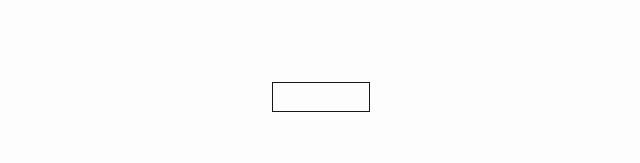
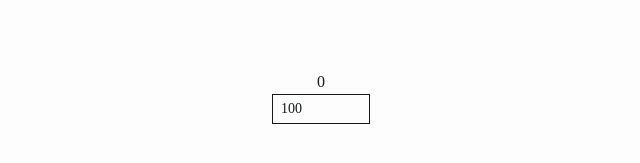
Before and after one commit to Nasserkar/Colox, a React (Vite) app: page /inputs in a window 1280 px wide. Shown: the part 303-466 px from the top of the page, without its empty margins (319-959 px from the left). Built offline with nearby package versions, Linux system fonts and the light colour scheme; a web font is replaced by a local one.

Commit message:
feat: complete custom input feature

```diff
--- /dev/null
+++ b/src/lib/zod.ts
@@ -0,0 +1,14 @@
+import { z } from "zod/v4";
+
+export const NumberInputSchema = z
+  .string()
+  .regex(/^-?(?:\d+|\d*\.\d+)$/, { message: "invalid" })
+  .transform((val) => parseFloat(val))
+  .refine((num) => !Number.isNaN(num), { message: "invalid" });
+
+//    if (/^-?(?:\d+(?:\.\d+)?|\.\d+)$/.test(text)) {
+//     setText(text);
+//     setPtext(text);
+//   } else {
+//     setText(ptext);
+//   }
--- a/src/pages/inputs.tsx
+++ b/src/pages/inputs.tsx
@@ -1,9 +1,58 @@
 import { NumInput } from "@/components/website/color-picker/input";
+import React, { useCallback, useState } from "react";
 
 function Inputs() {
+  const [text, setText] = useState<string>("100");
+  const [prevText, setPrevText] = useState<string>("100");
+  const [num, setNum] = useState<null | undefined | number>(0);
+
+  const applyValue = useCallback(
+    (e: string) => {
+      if (/^-?(?:\d+(?:\.\d+)?|\.\d+)$/.test(e)) {
+        setText(e);
+        setPrevText(e);
+        setNum(Number(e));
+      } else {
+        setText(prevText);
+        setNum(Number(prevText));
+      }
+    },
+    [prevText]
+  );
+
+  const handleBlur = useCallback(
+    (e: React.FocusEvent<HTMLInputElement>) => {
+      applyValue(e?.target.value);
+    },
+    [applyValue]
+  );
+
+  const handleChange = useCallback((e: React.ChangeEvent<HTMLInputElement>) => {
+    const input = e?.target?.value;
+    setText(input);
+  }, []);
+
+  const handleKeydown = useCallback(
+    (e: React.KeyboardEvent<HTMLInputElement>) => {
+      if (e.key === "Enter") {
+        applyValue(e.currentTarget.value);
+      }
+    },
+    [applyValue]
+  );
+
   return (
-    <section className="min-h-screen w-full flex items-center justify-center">
-      <NumInput name="size" id="size" className="w-20" />
+    <section className="min-h-screen w-full flex flex-col items-center justify-center">
+      <p>{num}</p>
+      <NumInput
+        name="size"
+        id="size"
+        className="w-20"
+        value={text}
+        onBlur={handleBlur}
+        onChange={handleChange}
+        onKeyDown={handleKeydown}
+      />
     </section>
   );
 }
```
